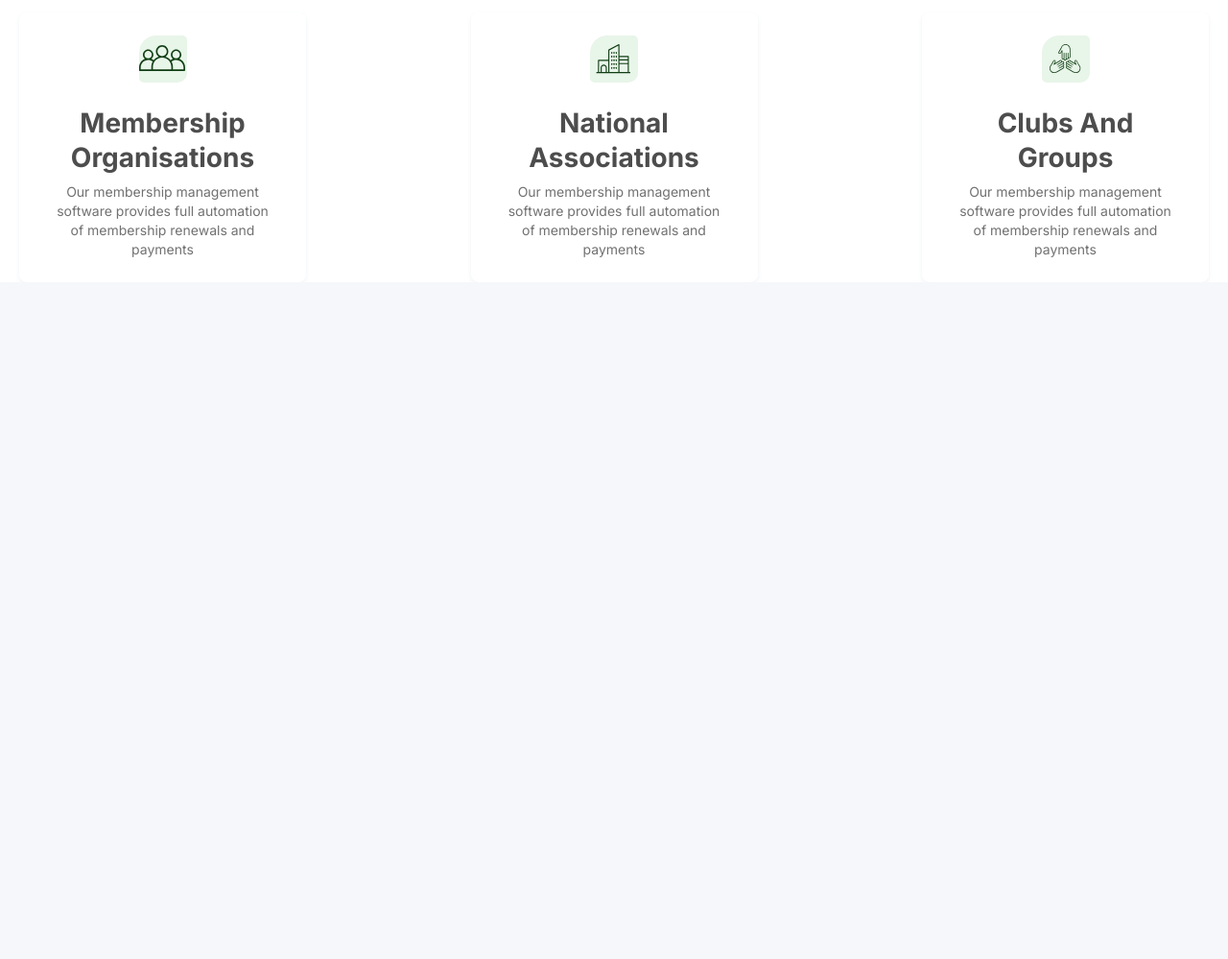
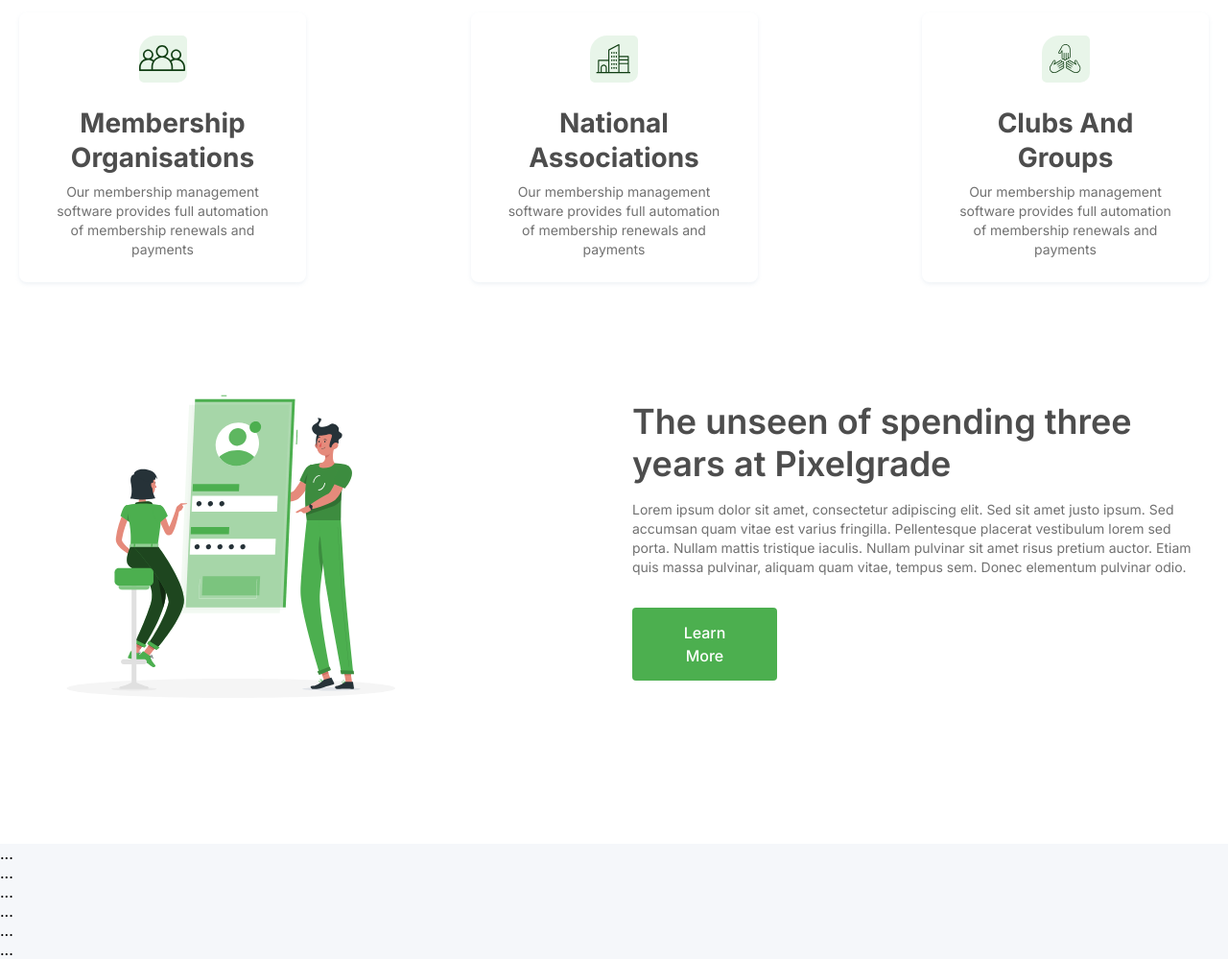
Before and after one commit to ZoyidjonNasretdinov/nexcent, a plain HTML site: page index.html in a window 1280 px wide. Shown: the part 1036-2035 px from the top of the page at 96% size. Before the commit the page ends 1330 px from the top, so only its background shows below. Drawn offline with Linux system fonts and the light colour scheme.

Commit message:
featured blog html and css

```diff
--- a/css/main.css
+++ b/css/main.css
@@ -262,3 +262,54 @@ a {
   font-weight: 400;
   line-height: 20px; /* 142.857% */
 }
+/* community style endi */
+
+
+/* featured-blog start */
+
+.featured-blog {
+  padding: 52px 0 100px;
+  background-color: #ffffff;
+}
+
+.featured-blog__wrapper {
+  display: flex;
+  align-items: center;
+  justify-content: space-between;
+}
+
+.featured-blog__content {
+  width: 601px;
+}
+
+.featured-blog__title {
+  color: var(--Neutral-D_Grey, #4D4D4D);
+  font-size: 36px;
+  font-weight: 600;
+  line-height: 44px; /* 122.222% */
+  margin-bottom: 16px;
+}
+
+.featured-blog__desc {
+  color: var(--Neutral-Grey, #717171);
+  font-size: 14px;
+  line-height: 20px; /* 142.857% */
+  margin-bottom: 32px;
+}
+
+.featured-blog__link {
+  display: flex;
+  width: 151px;
+  padding: 14px 32px;
+  justify-content: center;
+  align-items: center;
+  gap: 10px;
+  border-radius: 4px;
+  background: var(--Brand-Primary, #4caf4f);
+  color: var(--Neutral-White, #FFF);
+  text-align: center;
+  font-weight: 500;
+  line-height: 24px; /* 150% */
+}
+
+/* featured-blog end */
--- a/index.html
+++ b/index.html
@@ -43,6 +43,7 @@
     </div>
   </header>
   <main>
+    <!-- hero -->
     <section class="hero">
       <div class="hero__wrapper container">
         <div class="hero__left">
@@ -57,6 +58,9 @@
         </div>
       </div>
     </section>
+    <!-- hero -->
+
+    <!-- client -->
     <section class="client">
       <div class="client__wrapper container">
         <h2 class="client__title">Our Clients</h2>
@@ -86,6 +90,9 @@
         </ul>
       </div>
     </section>
+    <!-- client -->
+
+    <!-- community -->
     <section class="community">
       <div class="community__wrapper container">
         <div class="community__content">
@@ -123,6 +130,33 @@
         </ul>
       </div>
     </section>
+    <!-- community -->
+
+    <!-- featured blog -->
+    <section class="featured-blog">
+      <div class="featured-blog__wrapper container">
+        <div class="featured-blog__img-wrapper">
+          <img src="./images/featured-blog.svg" width="442" height="433" alt="">
+        </div>
+        <div class="featured-blog__content">
+          <h2 class="featured-blog__title">The unseen of spending three years at Pixelgrade</h2>
+          <p class="featured-blog__desc">Lorem ipsum dolor sit amet, consectetur adipiscing elit. Sed sit amet justo ipsum. Sed accumsan quam vitae est varius fringilla. Pellentesque placerat vestibulum lorem sed porta. Nullam mattis tristique iaculis. Nullam pulvinar sit amet risus pretium auctor. Etiam quis massa pulvinar, aliquam quam vitae, tempus sem. Donec elementum pulvinar odio.</p>
+          <a href="#" class="featured-blog__link">Learn More</a>
+        </div>
+      </div>
+    </section>
+    <!-- featured blog -->
+
+
+
+
+    <section id="company-stats">...</section>
+    <section id="blog-preview">...</section>
+    <section id="testimonial">...</section>
+    <section id="blog-grid">...</section>
+    <section id="cta">...</section>
+    <footer id="footer">...</footer>
+
   </main>
 </body>
 </html>
```
Also changed, not shown: images/featured-blog.svg (added).
